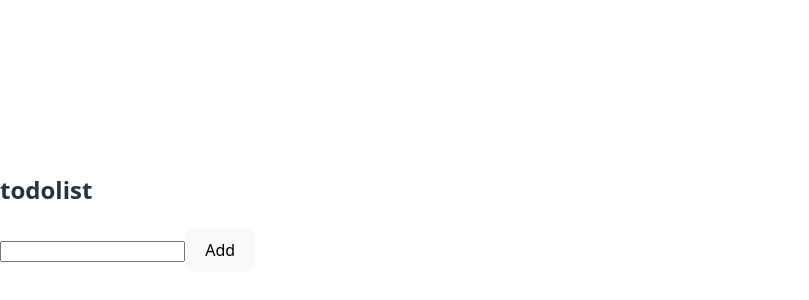
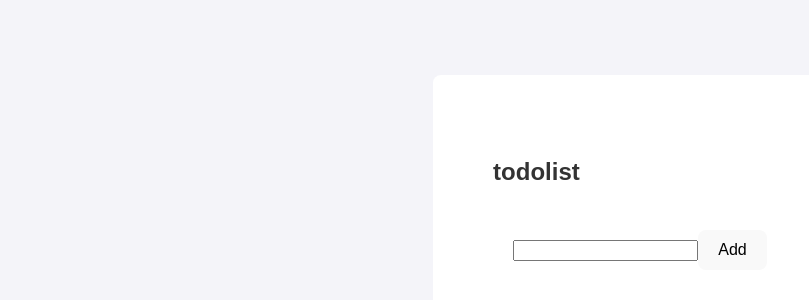
Before and after one commit to sarank1634/todo_tolist_react, a React (Vite) app in the folder todo_list/: page / in a window 1280 px wide. Shown: the part 188-488 px from the top of the page, without its empty margins (0-809 px from the left). Built offline with nearby package versions, Linux system fonts and the light colour scheme.

Commit message:
Conecting Db

```diff
--- a/todo_list/src/App.css
+++ b/todo_list/src/App.css
@@ -0,0 +1,18 @@
+/* General styles for the app */
+body {
+    margin: 0;
+    padding: 0;
+    font-family: Arial, sans-serif;
+    background-color: #f4f4f9;
+    color: #333;
+  }
+
+  /* Container styles */
+  div {
+    max-width: 800px;
+    margin: 0 auto;
+    padding: 20px;
+    background-color: #fff;
+    border-radius: 8px;
+
+  }
```
Also changed, not shown: todo_list/src/App.jsx (+4 -3 lines), 1 other file (tests, documents, lock files or other folders).
